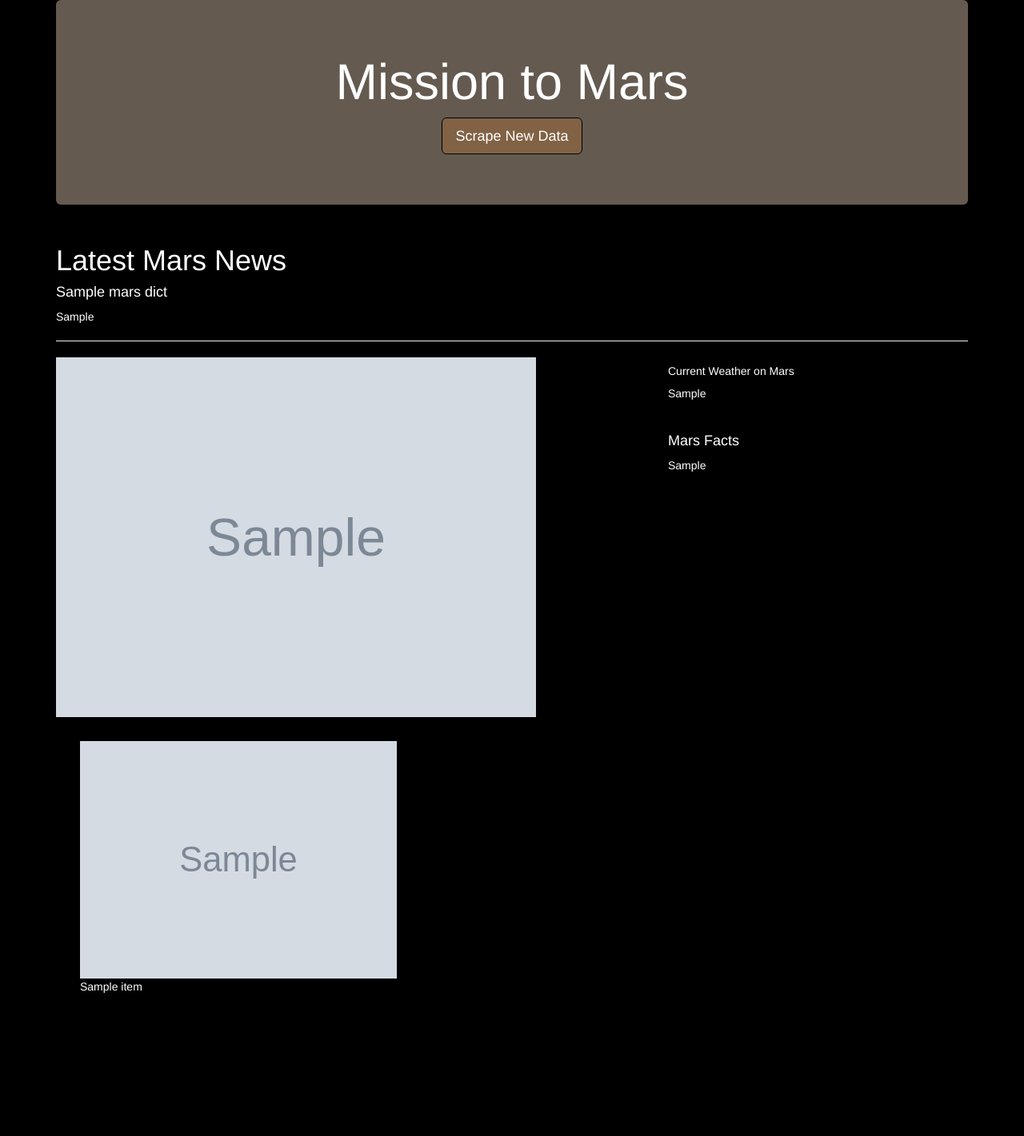
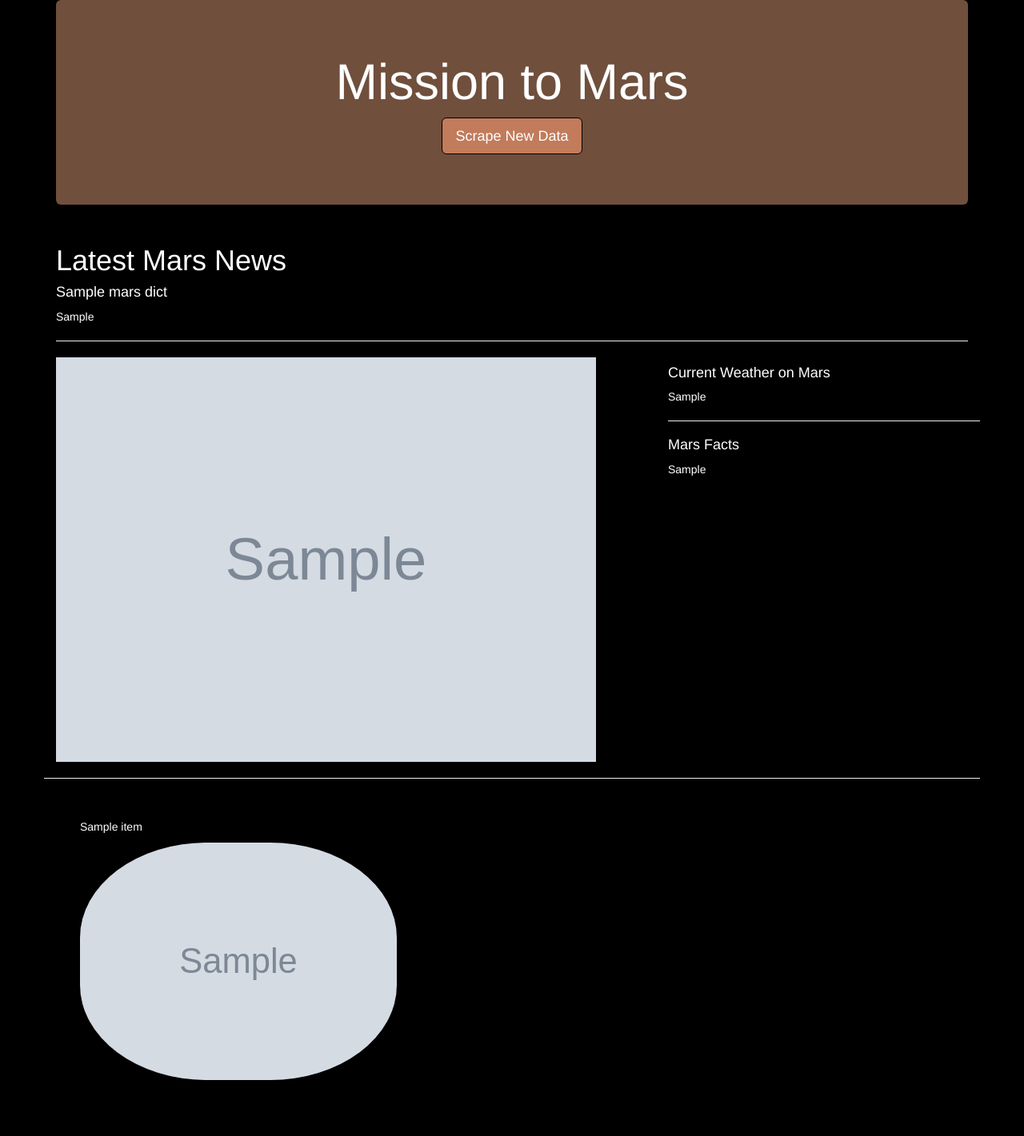
Before and after one commit to TreyWarren/web-scraping-challenge, a Flask app: page / in a window 1280 px wide. Shown: the whole page at 80% size. Before the commit the page ends 1242 px from the top, so only its background shows below. Run offline with Flask 2, Linux system fonts and the light colour scheme; grey boxes marked "Sample" are stand-in pictures; a database or web service that is not in the repository returns one stand-in record (values such as "Sample title"); some libraries are stand-ins or nearby versions.

Commit message:
minor updates

```diff
--- a/scrape_mars.py
+++ b/scrape_mars.py
@@ -197,13 +197,14 @@ def browser_scrape_hemispheres():
         for result in results:
 
             # Store title
-            title = result.find('h3').text
+            title = result.find('h3').text.replace(' Enhanced', '')
 
             # Store link that leads to full image website
             image_page_url = result.find('a', class_='itemLink')['href']
 
             # Visit the page that contains the hi-res image
             browser.visit(base_url + image_page_url)
+            sleep(5)
             html = browser.html
             soup = bs(html, 'html.parser')
 
@@ -211,7 +212,7 @@ def browser_scrape_hemispheres():
             image_url = base_url + soup.find('img', class_='wide-image')['src']
 
             # Append the retreived information into a list of dictionaries
-            hemisphere_image_urls.append({"title" : title, "img_url" : img_url})
+            hemisphere_image_urls.append({"title" : title, "image_url" : image_url})
 
     # Add to master dictionary
     mars_dict["hemisphere_images"] = hemisphere_image_urls
--- a/templates/index.html
+++ b/templates/index.html
@@ -11,13 +11,13 @@
 
 <body style="color:white; background-color:black;">
   <div class="container">
-    <!-- Jumbo Header -------------------------------------------------------------------------->
-    <div class="jumbotron text-center" style="color:white; background-color:rgb(100, 90, 80);">
+    <!-- Jumbo Header --------------------------------------------------------------------------------------------------------------------------------------------->
+    <div class="jumbotron text-center" style="color:white; background-color:rgb(112, 79, 60);">
       <h1>Mission to Mars</h1>
-      <p><a class="btn btn-primary btn-lg" style="background-color:rgb(129, 98, 68); border-color: black;" href="/scrape" role="button">Scrape New Data</a></p>
+      <p><a class="btn btn-primary btn-lg" style="background-color:rgb(194, 123, 91); border-color: black;" href="/scrape" role="button">Scrape New Data</a></p>
     </div>
 
-    <!-- Mars Data -------------------------------------------------------------------------->
+    <!-- Mars Data ----------------------------------------------------------------------------------------------------------------------------------------------->
     <div class="row">
       <div class="col-md-12">
         <h1>Latest Mars News</h1>
@@ -27,22 +27,22 @@
       </div>
     </div>
 
-    <!-- Featured Image -->
+    <!-- Featured Image ------------------------------------------>
     <div class="row">
       <div class="col-md-8">
-        <img width=80% src="{{mars_dict.featured_image}}" />
+        <img width=90% src="{{mars_dict.featured_image}}" />
       </div>
 
-      <!--Weather-->
+      <!--Weather------------------------------------------------->
       <div class="col">
         <div class="card">
           <div class="card-body">
-            <h5 class="card-title">Current Weather on Mars</h5>
-            <p class="card-text">{{mars_dict.mars_weather}}</p><br>
+            <h4 class="card-title">Current Weather on Mars</h4>
+            <p class="card-text">{{mars_dict.mars_weather}}</p><hr>
           </div>
         </div>
 
-        <!--MTML Table-->
+        <!--MTML Table-------------------------------------------->
         <div>
           <h4>Mars Facts</h4>
           {{mars_dict.html_table|safe}}
@@ -50,15 +50,16 @@
 
       </div>
 
-    <!-- Hemisphere Images -->
+    <!-- Hemisphere Images --------------------------------------->
     <div class="row">
       <div class="col-md-12">
-
+        <hr>
         {% for item in mars_dict.hemisphere_images %}
         <div class="col-md-6">
             <div style="margin: 30px;">
-                <img width=80% src="{{item.img_url}}" />
-                <p>{{item.title}}</p>
+              <p>{{item.title}}</p>
+              <img width=80% style="border-radius: 40%;" src="{{item.image_url}}" />
+              <br><br><br>
             </div>
         </div>
         {% endfor %}
```
Also changed, not shown: 1 other file.
